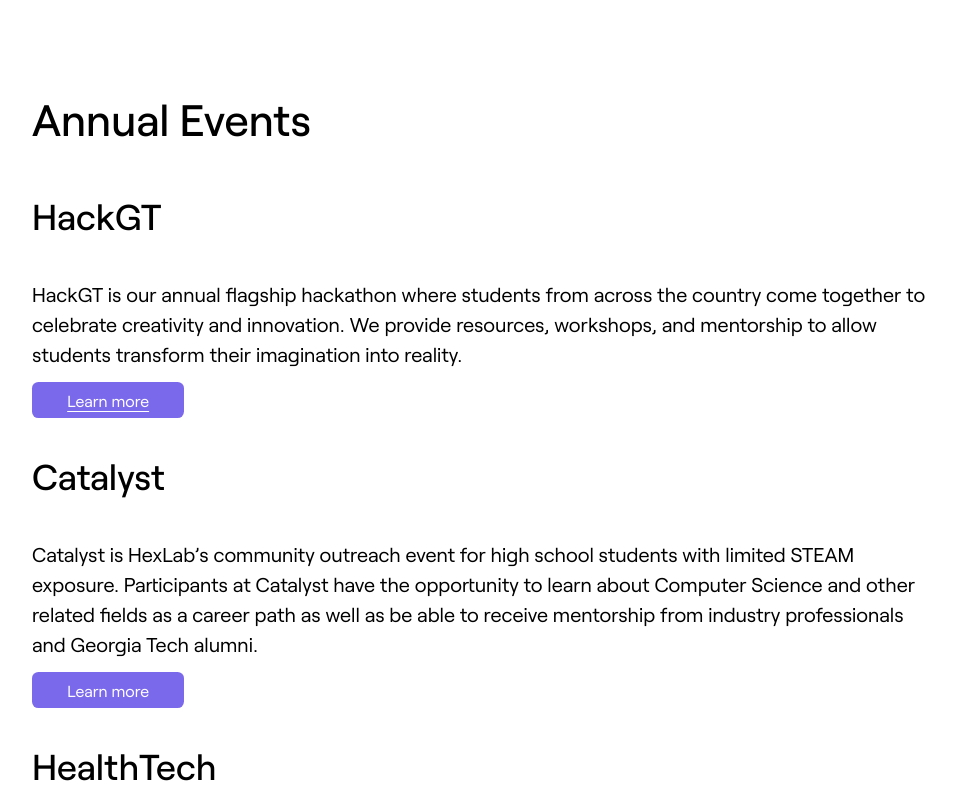
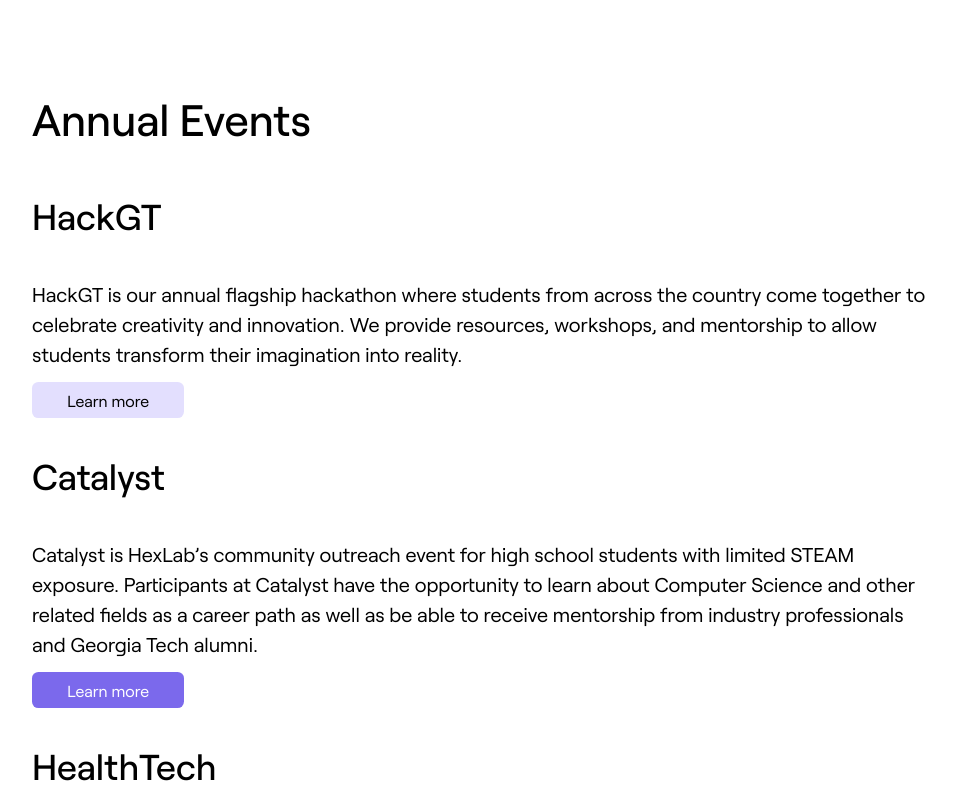
Before and after one commit to HackGT/hexlabs-website, a Next.js app: page /events in a window 1280 px wide. In both pictures the pointer is over the link 268 px from the left and 1029 px from the top of the page. Shown: the part 629-1429 px from the top of the page, without its empty margins (160-1116 px from the left). Built offline with nearby package versions, Linux system fonts and the light colour scheme.

Commit message:
update button hover style

```diff
--- a/styles/main.css
+++ b/styles/main.css
@@ -37,6 +37,7 @@ body {
   box-sizing: border-box;
 
   font-family: "Roobert", sans-serif;
+  font-size: 16px;
   line-height: 1.5;
 
   --color-light-purple: #e8e4ff;
@@ -199,3 +200,9 @@ p {
   padding: 0.55em 2.2rem;
   border-radius: 0.4rem;
 }
+
+.button-link-solid:hover {
+  text-decoration: none;
+  background: #E3DFFE;
+  color: black;
+}
```
